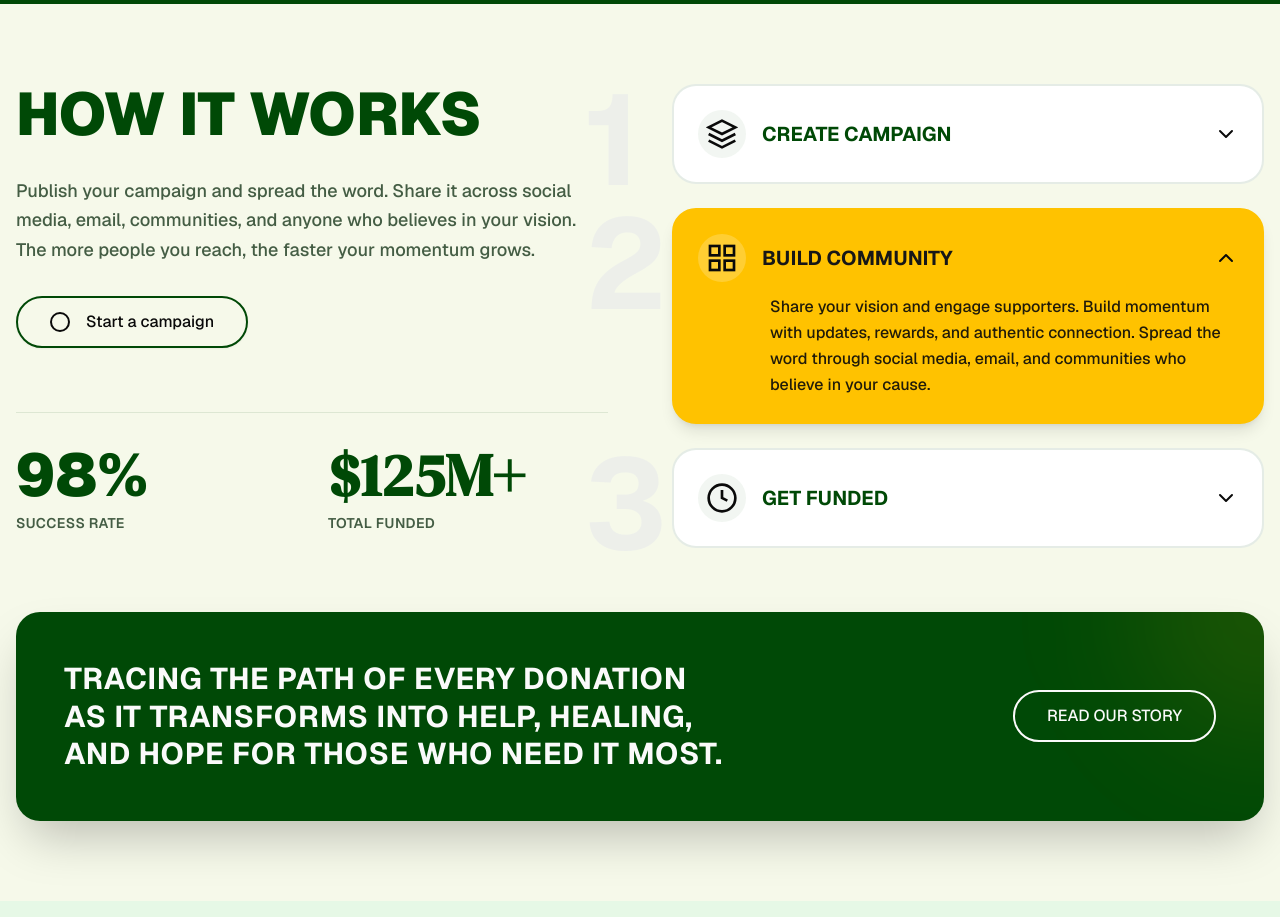
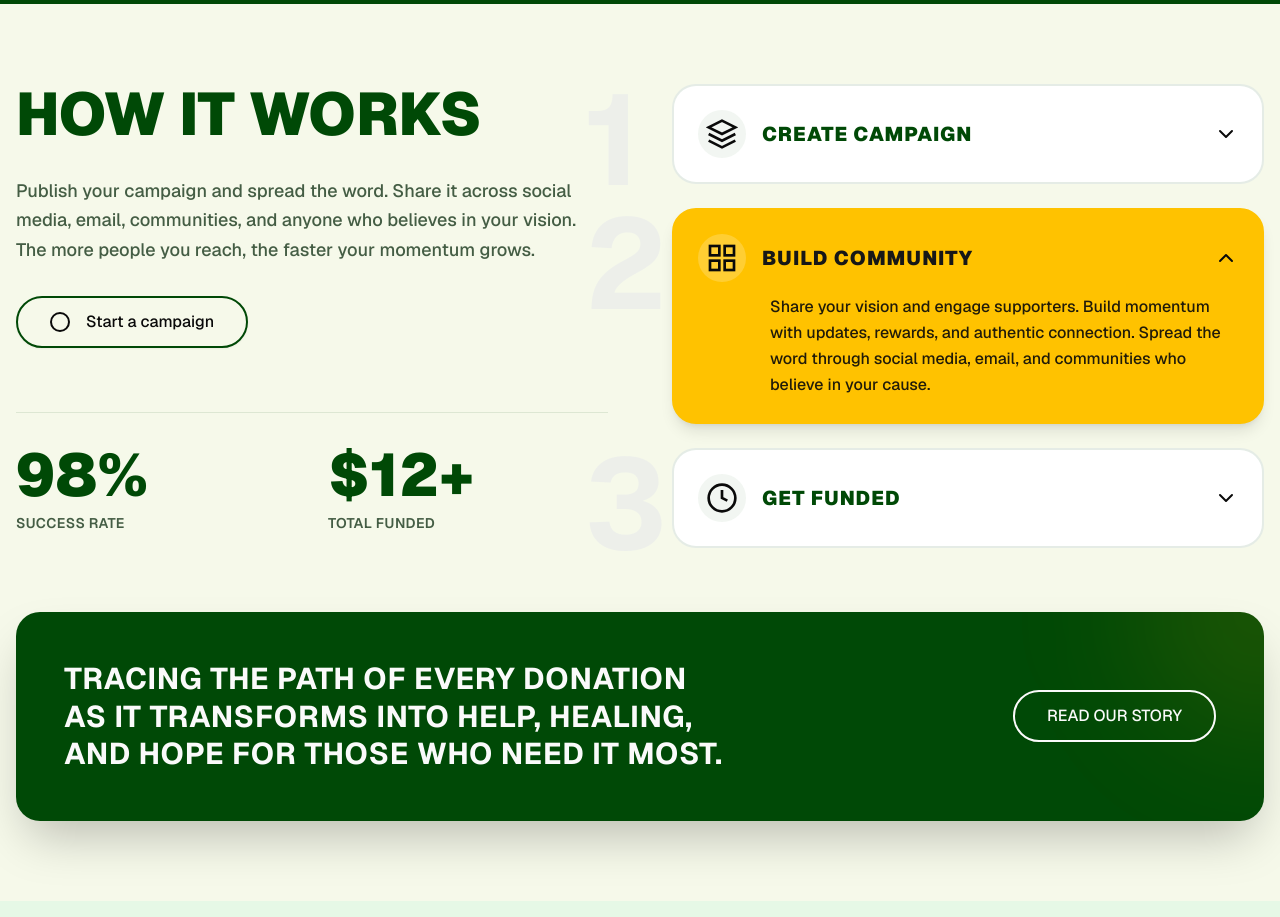
Before and after one commit to ojoedejen/The-Na-Iye-Jabbie-Foundation-NIJF-We, a Next.js app: page / in a window 1280 px wide. Shown: the part 1820-2737 px from the top of the page. Built offline with nearby package versions, Linux system fonts and the light colour scheme.

Commit message:
feat: sync updates from main across project
Update.gitignore, README, and various components/pages/actions/styles.

Co-authored-by: null <209897911+ojoedejen@users.noreply.github.com>

```diff
--- a/components/how-it-works.tsx
+++ b/components/how-it-works.tsx
@@ -71,11 +71,11 @@ export function HowItWorks() {
               {/* Stats */}
               <div className="grid grid-cols-2 gap-8 pt-8 border-t border-primary/10 mt-8">
                 <div>
-                  <div className="text-5xl md:text-6xl mb-2 text-primary font-black">98%</div>
+                  <div className="text-5xl md:text-6xl mb-2 text-primary font-black font-sans">98%</div>
                   <div className="text-sm text-muted-foreground uppercase tracking-wide font-semibold">Success rate</div>
                 </div>
                 <div>
-                  <div className="text-5xl md:text-6xl mb-2 text-primary font-black font-serif">$125M+</div>
+                  <div className="text-5xl md:text-6xl mb-2 text-primary font-black font-sans">$12+</div>
                   <div className="text-sm text-muted-foreground uppercase tracking-wide font-semibold">Total Funded</div>
                 </div>
               </div>
@@ -101,7 +101,7 @@ export function HowItWorks() {
                         <div className={`p-2 rounded-full ${expandedStep === step.number ? "bg-white/20" : "bg-primary/5"}`}>
                           {step.icon}
                         </div>
-                        <span className={`text-xl font-bold ${expandedStep === step.number ? "text-accent-foreground" : "text-primary"}`}>{step.title}</span>
+                        <span className={`text-xl font-sans font-black tracking-wider ${expandedStep === step.number ? "text-accent-foreground" : "text-primary"}`}>{step.title}</span>
                       </div>
                       {expandedStep === step.number ? (
                         <ChevronUp className="h-6 w-6 flex-shrink-0" />
```
